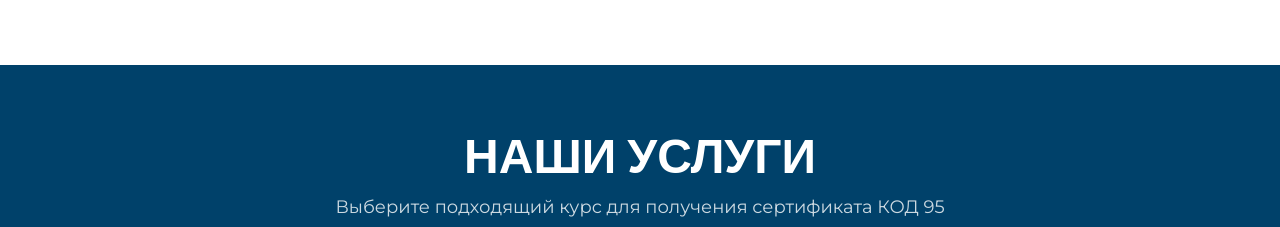
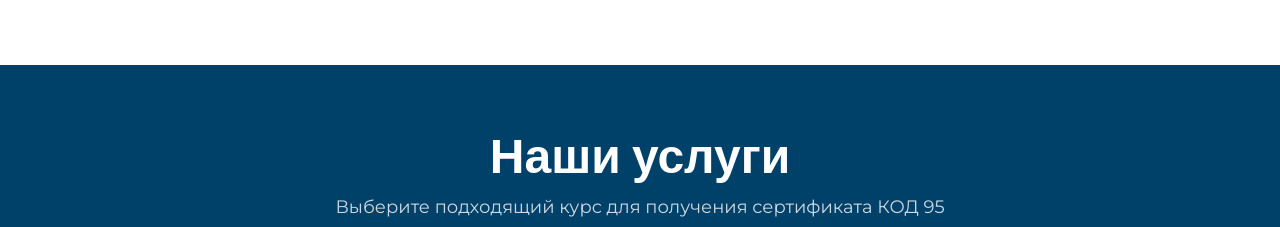
Before and after one commit to lolo60-lgtm/Yukon-vertical, a Next.js app: page / in a window 1280 px wide. Shown: the part 940-1167 px from the top of the page. Built offline with nearby package versions, Linux system fonts and the light colour scheme; a web font is replaced by a local one.

Commit message:
Update services.tsx

```diff
--- a/components/services.tsx
+++ b/components/services.tsx
@@ -103,7 +103,7 @@ export function Services() {
       {/* Section header */}
       <div className="bg-foreground py-12 md:py-16">
         <div className="mx-auto max-w-7xl px-4 text-center">
-          <h2 className="font-serif text-3xl font-bold text-primary-foreground sm:text-4xl md:text-5xl uppercase">
+          <h2 className="font-serif text-3xl font-bold text-primary-foreground sm:text-4xl md:text-5xl">
             {"Наши услуги"}
           </h2>
           <p className="mx-auto mt-4 max-w-2xl text-primary-foreground/80 sm:text-lg">
```
